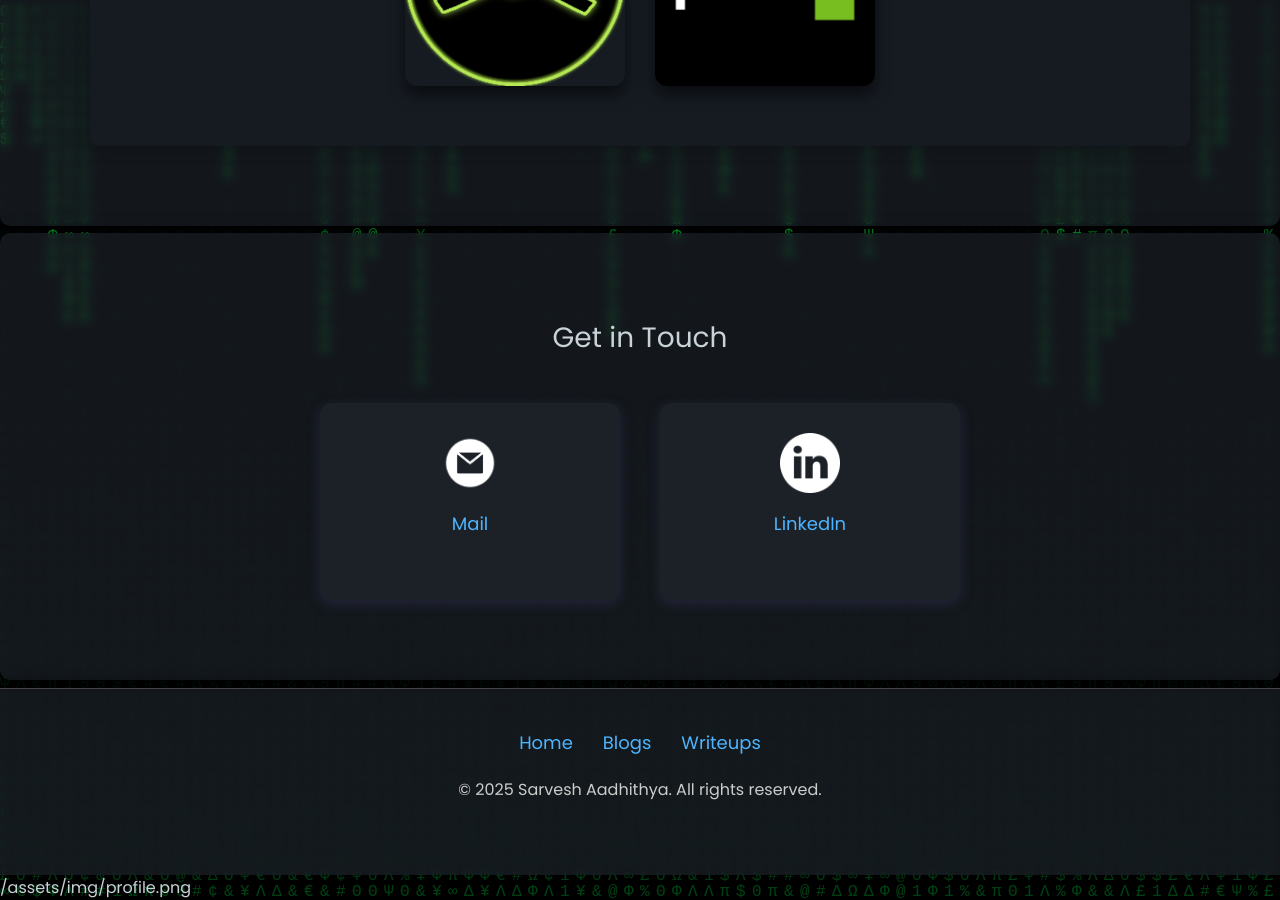
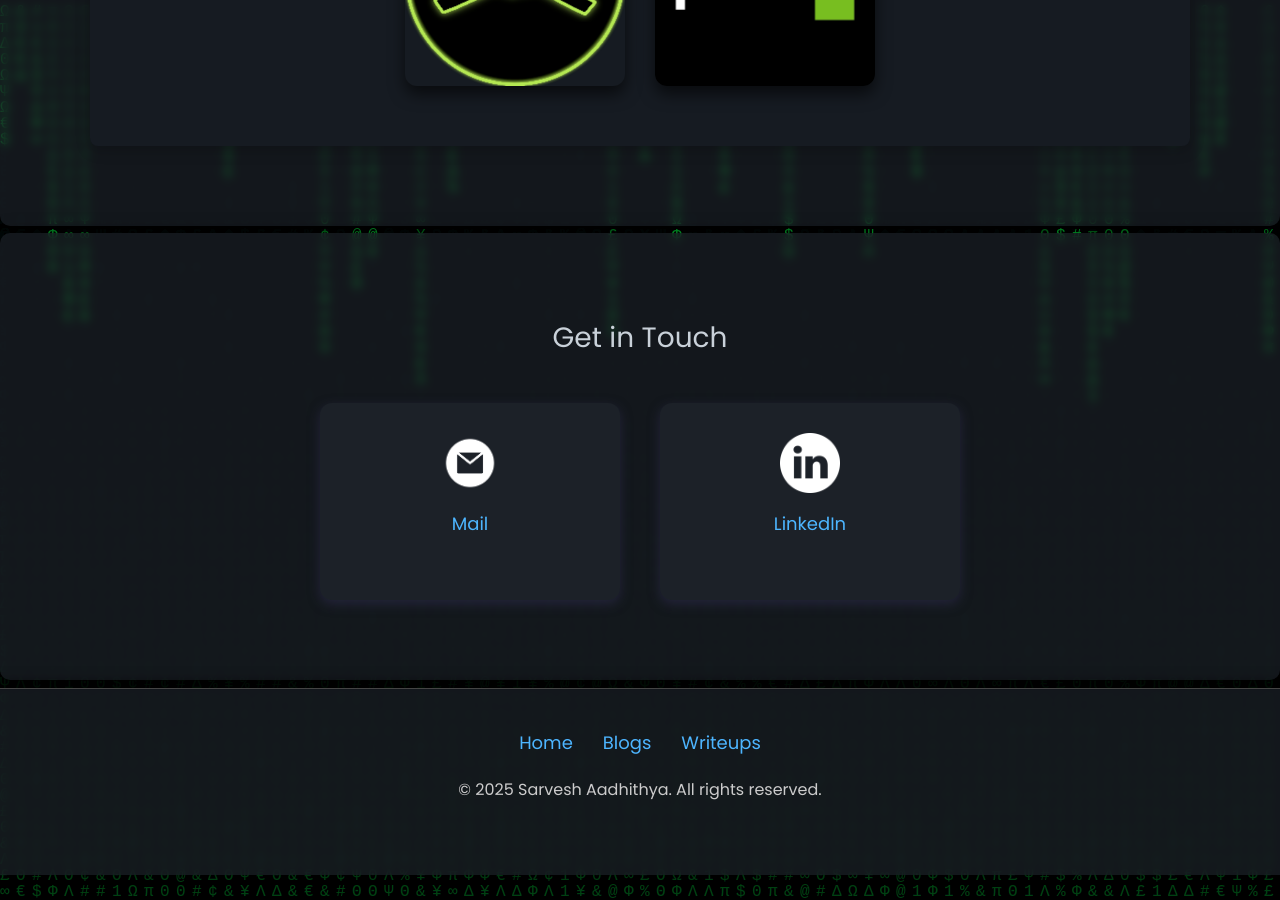
Before and after one commit to zoozoo-sec/zoozoo-sec.github.io, a Jekyll site: the page built from index.md, in a window 1280 px wide and 900 px high, scrolled down 3307 px. Built offline with Jekyll 4.4.1, drawn with Linux system fonts in a browser that asks for light colours.

Commit message:
default.html change

```diff
--- a/_layouts/default.html
+++ b/_layouts/default.html
@@ -38,5 +38,3 @@
 
   </body>
 </html>
-
-/assets/img/profile.png
```
